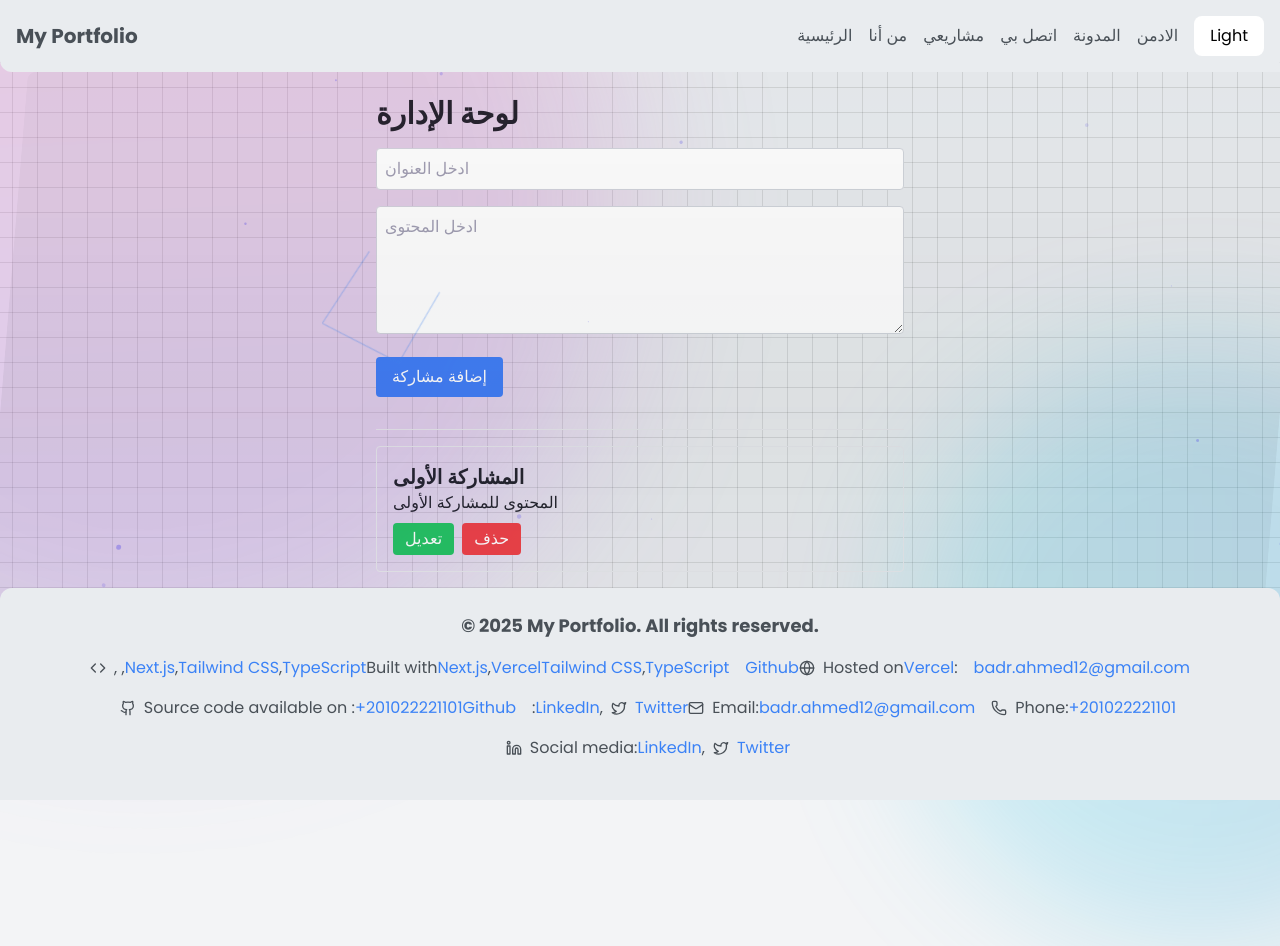
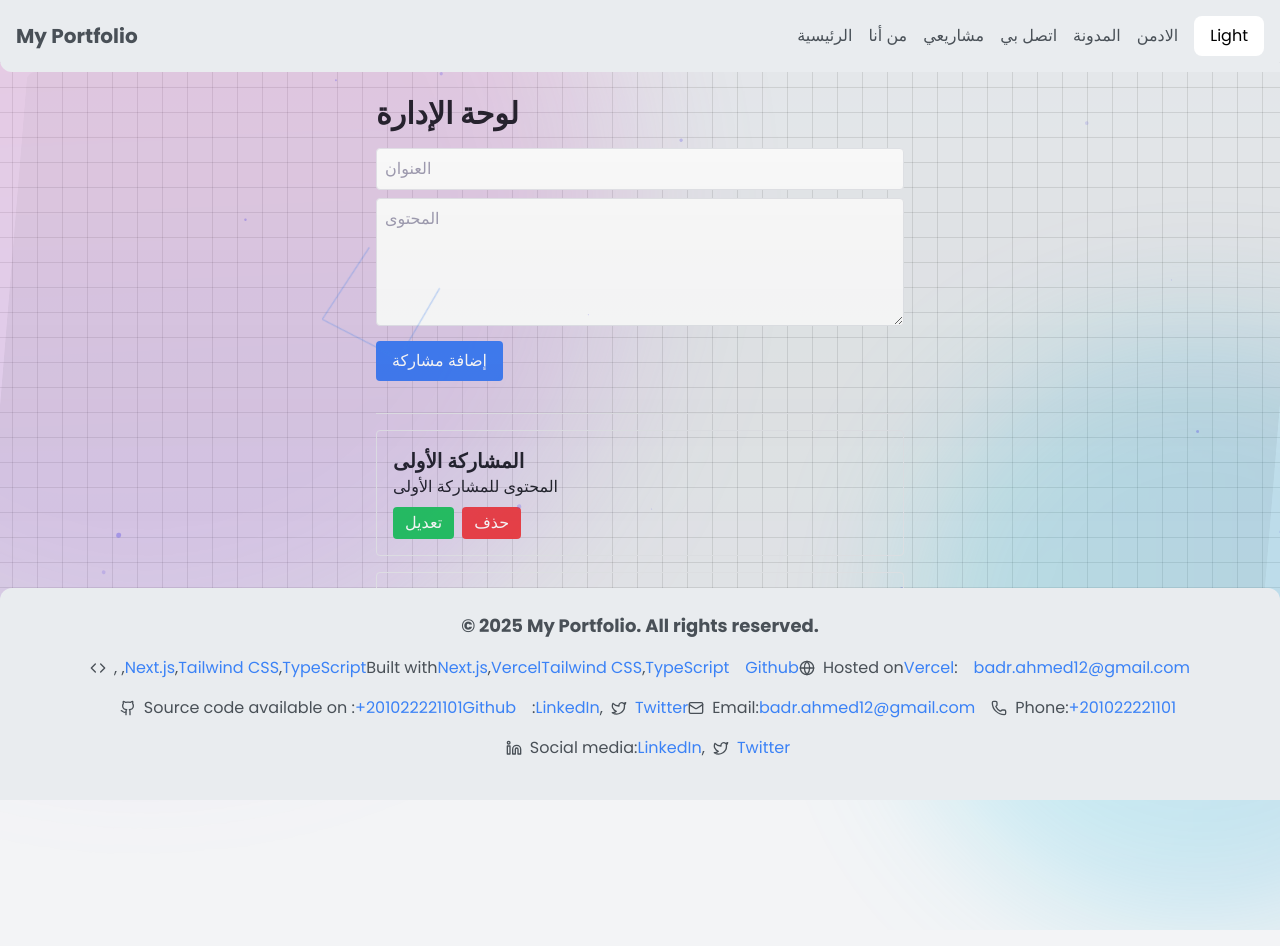
Before and after one commit to Badr-Ahmed12/My-Profile, a Next.js app: page /admin in a window 1280 px wide. Shown: the top 946 px of the page. Built offline with nearby package versions, Linux system fonts and the light colour scheme.

Commit message:
first commit

```diff
--- a/app/admin/page.tsx
+++ b/app/admin/page.tsx
@@ -1,135 +1,25 @@
 "use client";
-
-import { useState, useEffect, FormEvent } from "react";
-
-interface Post {
-  id: string;
-  title: string;
-  content: string;
-}
+import { useState } from "react";
+import { usePosts } from "@/hooks/usePost";
+import PostForm from "@/components/PostForm";
+import PostList from "@/components/PostList";
+import { Post } from "@/types";
 
 export default function AdminPage() {
-  const [posts, setPosts] = useState<Post[]>([]);
-  const [title, setTitle] = useState("");
-  const [content, setContent] = useState("");
+  const { posts, setPosts } = usePosts();
   const [editingPost, setEditingPost] = useState<Post | null>(null);
 
-  // دالة لجلب المشاركات من API
-  const fetchPosts = async () => {
-    try {
-      const res = await fetch("/api/posts");
-      const data: Post[] = await res.json();
-      setPosts(data);
-    } catch (err) {
-      console.error("Error fetching posts:", err);
-    }
-  };
-
-  useEffect(() => {
-    fetchPosts();
-  }, []);
-
-  // دالة الإضافة أو التعديل
-  const handleSubmit = async (e: FormEvent) => {
-    e.preventDefault();
-
-    if (!title || !content) {
-      alert("من فضلك ادخل العنوان والمحتوى");
-      return;
-    }
-
-    if (editingPost) {
-      // تعديل مشاركة موجودة
-      await fetch(`/api/posts/${editingPost.id}`, {
-        method: "PUT",
-        headers: { "Content-Type": "application/json" },
-        body: JSON.stringify({ title, content }),
-      });
-      setEditingPost(null);
-    } else {
-      // إضافة مشاركة جديدة
-      await fetch("/api/posts", {
-        method: "POST",
-        headers: { "Content-Type": "application/json" },
-        body: JSON.stringify({ title, content }),
-      });
-    }
-    setTitle("");
-    setContent("");
-    fetchPosts();
-  };
-
-  // دالة بدء التعديل
-  const handleEdit = (post: Post) => {
-    setEditingPost(post);
-    setTitle(post.title);
-    setContent(post.content);
-  };
-
-  // دالة الحذف
-  const handleDelete = async (id: string) => {
-    if (confirm("متأكد إنك عايز تحذف المشاركة؟")) {
-      await fetch(`/api/posts/${id}`, {
-        method: "DELETE",
-      });
-      fetchPosts();
-    }
+  const refreshPosts = async () => {
+    const newPosts = await fetch("/api/posts").then((res) => res.json());
+    setPosts(newPosts);
   };
 
   return (
     <div className="p-6 max-w-xl mx-auto">
       <h1 className="text-3xl font-bold mb-4">لوحة الإدارة</h1>
-      <form onSubmit={handleSubmit} className="mb-8">
-        <div className="mb-4">
-          <input
-            type="text"
-            placeholder="ادخل العنوان"
-            value={title}
-            onChange={(e) => setTitle(e.target.value)}
-            className="w-full p-2 border border-gray-300 rounded"
-          />
-        </div>
-        <div className="mb-4">
-          <textarea
-            placeholder="ادخل المحتوى"
-            value={content}
-            onChange={(e) => setContent(e.target.value)}
-            className="w-full p-2 border border-gray-300 rounded h-32"
-          ></textarea>
-        </div>
-        <button
-          type="submit"
-          className="px-4 py-2 bg-blue-500 text-white rounded"
-        >
-          {editingPost ? "تعديل المشاركة" : "إضافة مشاركة"}
-        </button>
-      </form>
+      <PostForm editingPost={editingPost} setEditingPost={setEditingPost} refreshPosts={refreshPosts} />
       <hr className="mb-4" />
-      <div>
-        {posts.map((post) => (
-          <div
-            key={post.id}
-            className="mb-4 p-4 border border-gray-200 rounded"
-          >
-            <h2 className="text-xl font-semibold">{post.title}</h2>
-            <p className="mb-2">{post.content}</p>
-            <div>
-              <button
-                onClick={() => handleEdit(post)}
-                className="mr-2 px-3 py-1 bg-green-500 text-white rounded"
-              >
-                تعديل
-              </button>
-              <button
-                onClick={() => handleDelete(post.id)}
-                className="px-3 py-1 bg-red-500 text-white rounded"
-              >
-                حذف
-              </button>
-            </div>
-          </div>
-        ))}
-      </div>
+      <PostList posts={posts} onEdit={setEditingPost} refreshPosts={refreshPosts} />
     </div>
   );
 }
```
Also changed, not shown: hooks/usePost.ts (line endings or trailing spaces).
